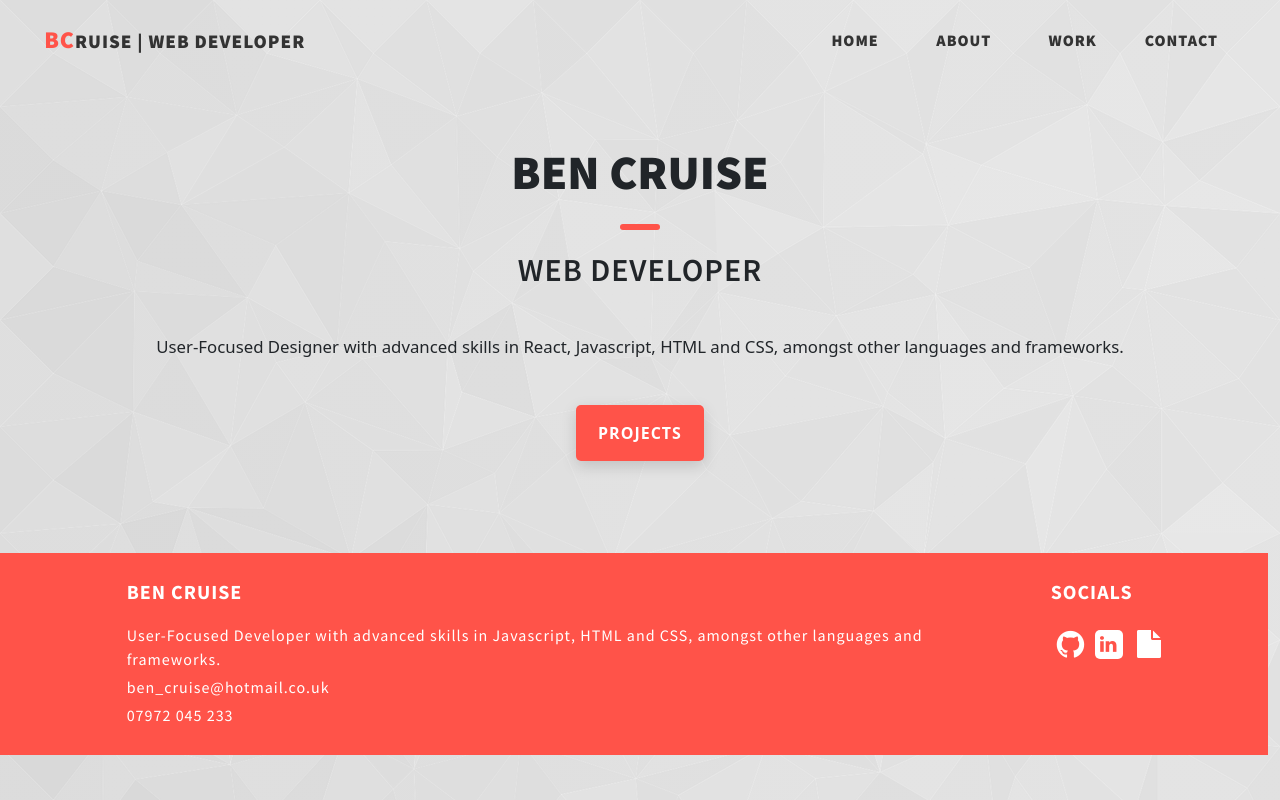
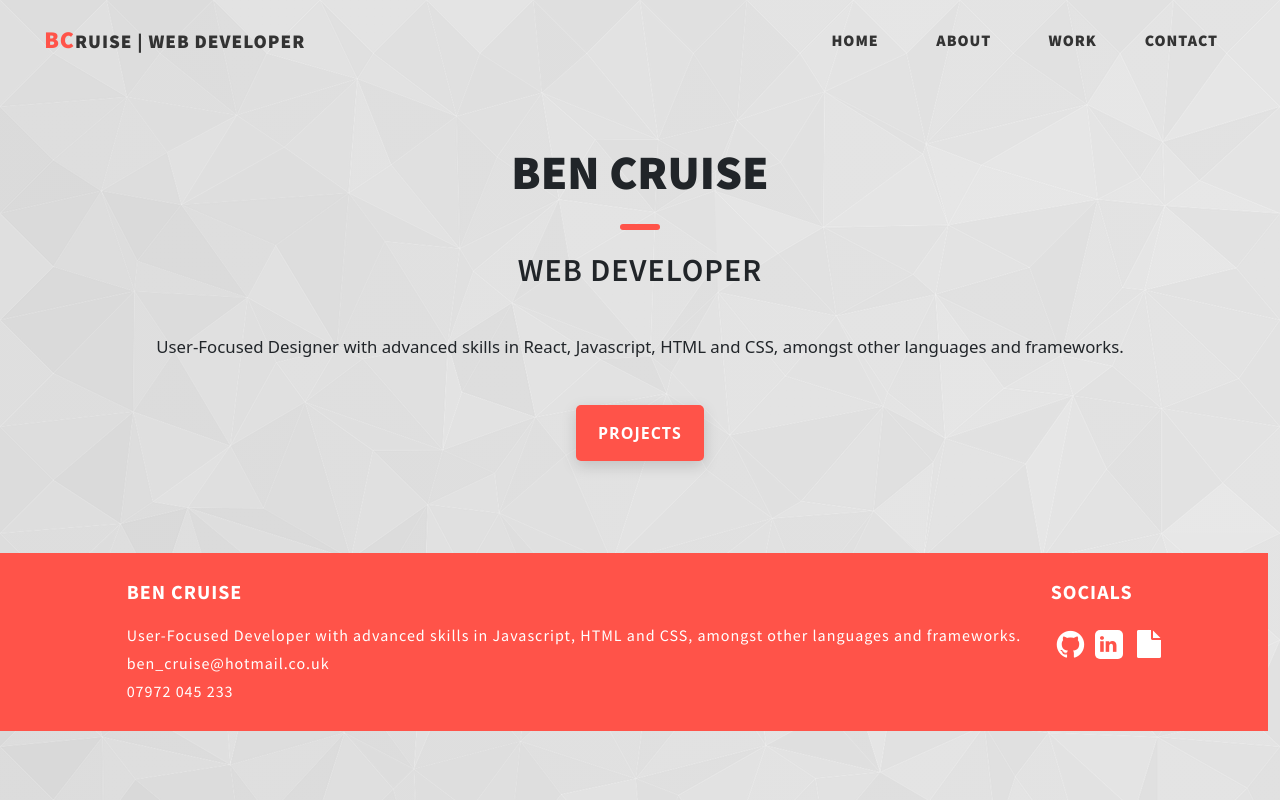
Before and after one commit to Bcruise/PortfolioSite, a React (Create React App) app: page /Projects in a window 1280 px wide. Built offline with nearby package versions, Linux system fonts and the light colour scheme.

Commit message:
small padding change to footer

```diff
--- a/src/components/Footer.js
+++ b/src/components/Footer.js
@@ -25,7 +25,7 @@ function Footer() {
                         </div>
                     </div>
           </div>
-          <div className="col-lg-9 col-md-12 name pe-5">
+          <div className="col-lg-9 col-md-12 name">
             <span className="pb-3">BEN CRUISE</span>
             <span className="pb-1">User-Focused Developer with advanced skills in Javascript, HTML and CSS, amongst other languages and frameworks.</span>
             <span className="pb-1">ben_cruise@hotmail.co.uk</span>
```
